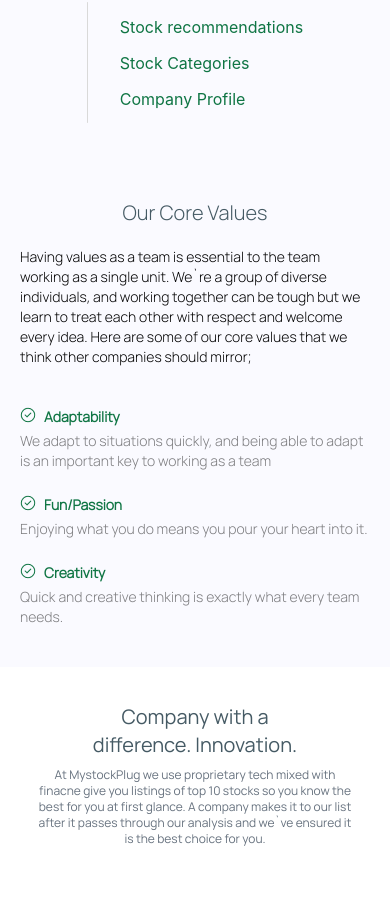
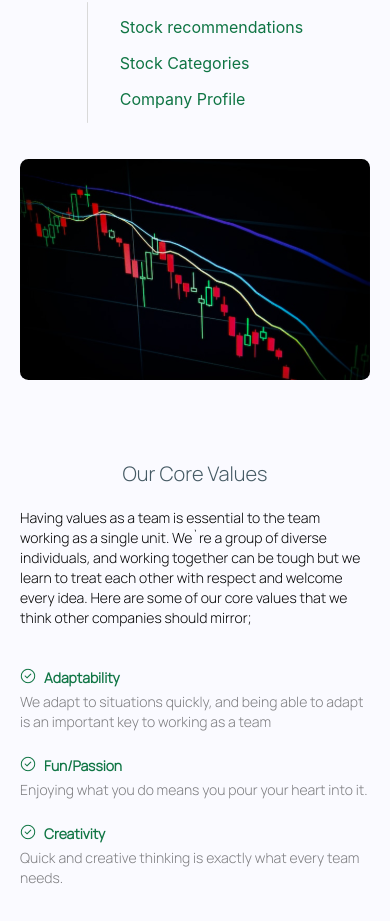
Before and after one commit to workshopapps/investment.web, a React (Create React App) app in the folder frontend/: page /about in a window 390 px wide. Shown: the part 1372-2293 px from the top of the page. Built offline with nearby package versions, Linux system fonts and the light colour scheme; no server answers.

Commit message:
add missing image

```diff
--- a/frontend/src/components/about/MiddleSection.jsx
+++ b/frontend/src/components/about/MiddleSection.jsx
@@ -3,6 +3,7 @@ import img0 from './../../assets/about/vline.png';
 import img1 from './../../assets/about/line.png';
 import img2 from './../../assets/about/desk-frame1.png';
 import img3 from './../../assets/about/tick-circle.png';
+import img4 from './../../assets/about/mobile.svg';
 // import img3 from './../../assets/about/box.png';
 
 export const Section = () => {
@@ -57,6 +58,7 @@ export const Section = () => {
                 <div className="bg-[#fafaff] flex flex-col md:flex-row gap-0 md:gap-20 pt-9 m-auto md:m-[5em] justify-center font-HauoraLight">
                     <div className="relative flex flex-col md:flex-row gap-10 md:w-[60%]">
                         <img className="hidden md:block" src={img2} alt="core " />
+                        <img className="md:hidden block" src={img4} alt="core " />
                         <div className="flex flex-col py-10 md:py-20 gap-5">
                             <h1 className="text-[#455A64] text-center md:text-left md:font-semibold mb-0 md:mb-2 text-xl md:text-4xl">
                                 Our Core Values
```
Also changed, not shown: frontend/src/assets/about/mobile.svg (added).
